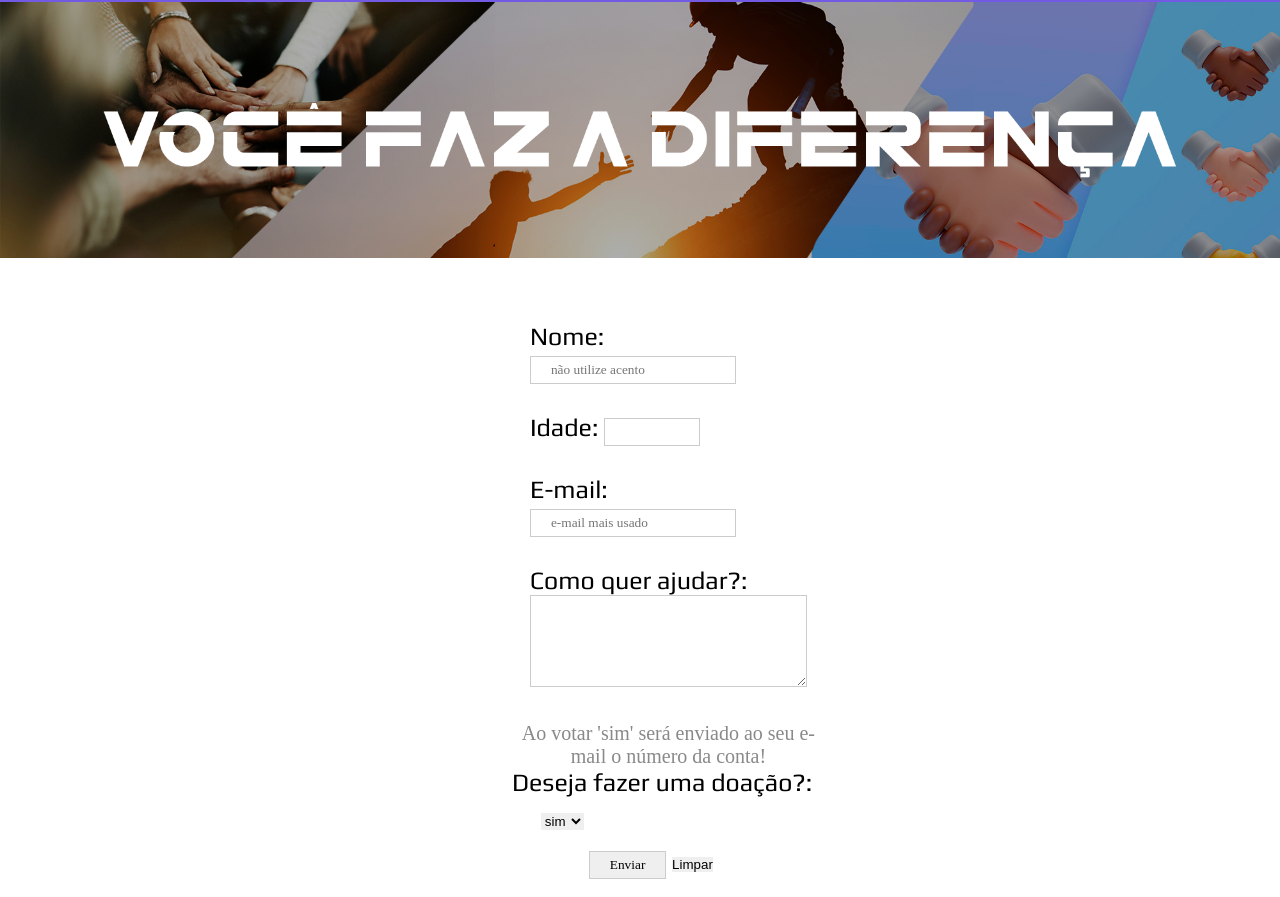
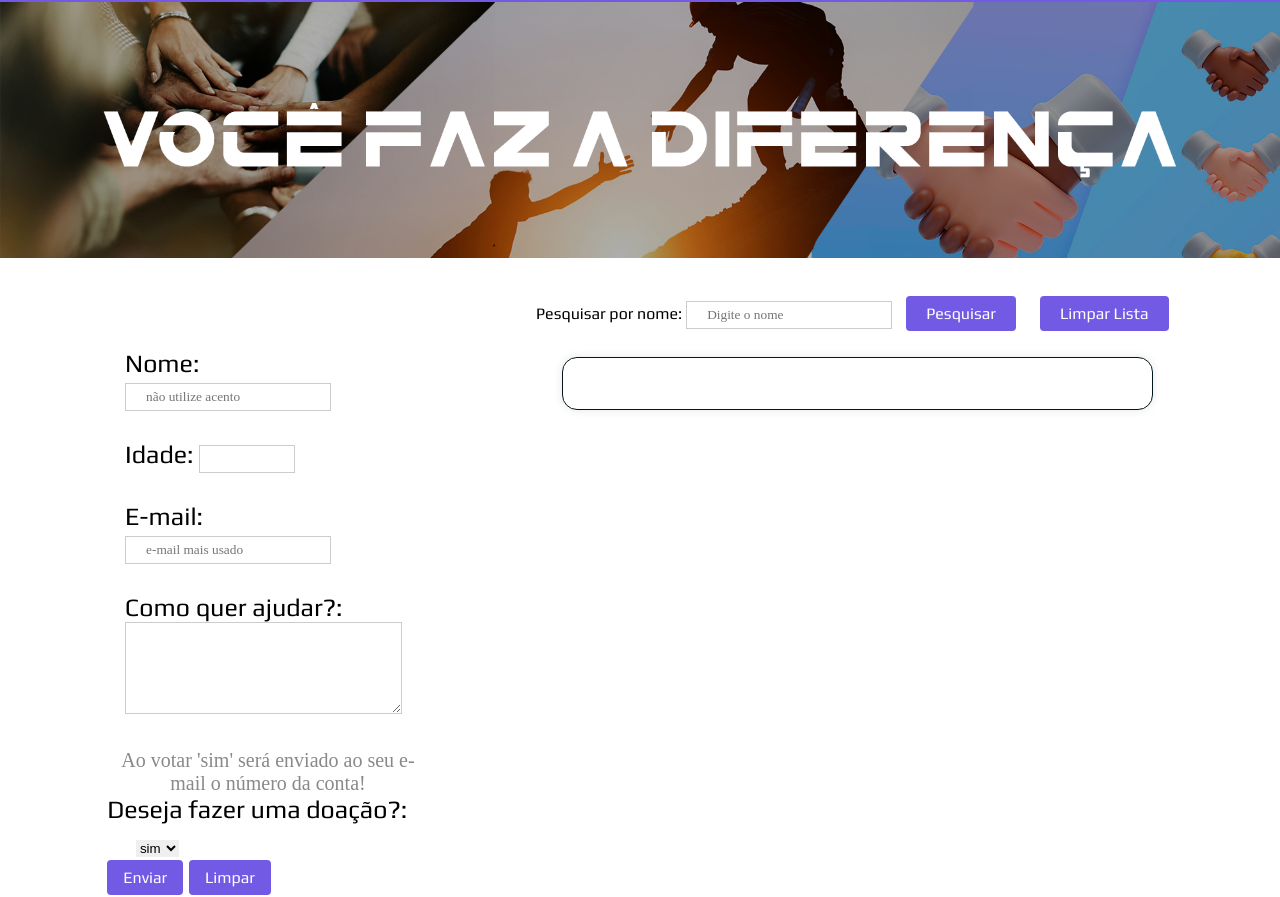
Before and after one commit to Namezinho/paginaods7, a plain HTML site: page formulario.html in a window 1280 px wide. Shown: the part 79-976 px from the top of the page. Drawn offline with Linux system fonts and the light colour scheme.

Commit message:
Update styleforms.css
-Add research field

```diff
--- a/css/styleforms.css
+++ b/css/styleforms.css
@@ -43,6 +43,10 @@ header
 
 
 /* ============================ Estilo main ================================= */
+.main{
+    display: flex;
+
+}
 
 /* centralizar e deixar a iamgem sustentavel */
 .imagem{
@@ -53,16 +57,29 @@ header
 
 }
 
+.formGrupo{
+    padding: 5vw 0vw;
+    justify-content: left;
+    align-items: center;
+
+}
+
+
 /* centraliza forms */
 .formGrupo{
     display: inline-block;
     align-items: center;
-    margin: 5% 40%;
+    margin: 5% 20%;
     font-family: 'Play', sans-serif;
     font-size: 25px;
 }
+label {
+    text-align: left;
+    font-family: 'Play', sans-serif;
 
+}
 .formGrupo2{
+    margin: 0vw 0vw;
     padding: 0vw 1.4vw;
 
 }
@@ -83,14 +100,85 @@ input, textarea {
 
 }
 
-
-
-.enviar{
-    display: inline-block;
-    margin: 1vw 6vw;
+.botaoEnviar,
+.botaoLimpar{
+    padding: 8px 16px;
+    border: none;
+    cursor: pointer;
+    font-size: 16px;
+    border-radius: 4px;
+    background-color: #735ae5;
+    color: white;
+    transition: background-color 0.3s ease;
+    font-family: 'Play', sans-serif;
 
 
 }
+
+/* Lista do formulario */
+
+#listaItens {
+    align-items: center;
+    border: 1px solid #03161C; /* Adiciona uma borda */
+    border-radius: 15px; /* Define o raio dos cantos */
+    padding: 2vw 5vw; /* Adiciona um espaçamento interno */
+    margin: 2vw 2vw;
+    box-shadow: 0 0 10px rgba(0, 0, 0, 0.1); /* Adiciona sombra */
+    font-family: 'Play', sans-serif;
+}
+
+li{
+    margin-top: 2vw;
+    margin: 2vw;
+
+}
+
+.botaoExcluirItem {
+    position: absolute;
+    right: 10px; /* Ajuste a posição direita conforme necessário */
+    top: 50%; /* Centraliza verticalmente */
+    transform: translateY(-50%);
+    z-index: 1; /* Garante que o botão esteja acima dos itens da lista */
+    font-size: 16px;
+    border: 5px #B70026;
+    border-radius: 4px;
+    background-color: #B70026;
+    color: white;
+    transition: background-color 0.3s ease;
+    font-family: 'Play', sans-serif;
+}
+
+#listaItens li {
+    position: relative;
+    padding-right: 20px; /* Ajuste o padding para dar espaço ao botão de exclusão */
+    /* Seu restante de estilos... */
+}
+
+.botaoLimparLista,
+.botaoPesquisa {
+    margin: 0px 10px;
+    margin-top: 3vw;
+    padding: 8px 20px;
+    border: none;
+    cursor: pointer;
+    font-size: 16px;
+    border-radius: 4px;
+    background-color: #735ae5;
+    color: white;
+    transition: background-color 0.3s ease;
+    font-family: 'Play', sans-serif;
+
+}
+
+.botaoExcluirItem:hover {
+    background-color: #CF1E34;
+}
+.botaoEnviar:hover,
+.botaoLimpar:hover,
+.botaoLimparLista:hover {
+    background-color: #221891;
+}
+
 
 /* ========================================================================== */
 
```
